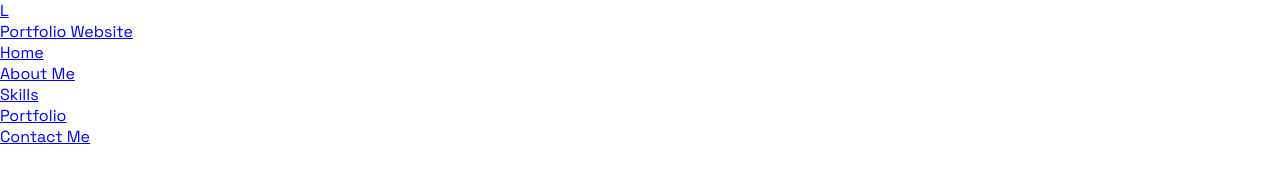
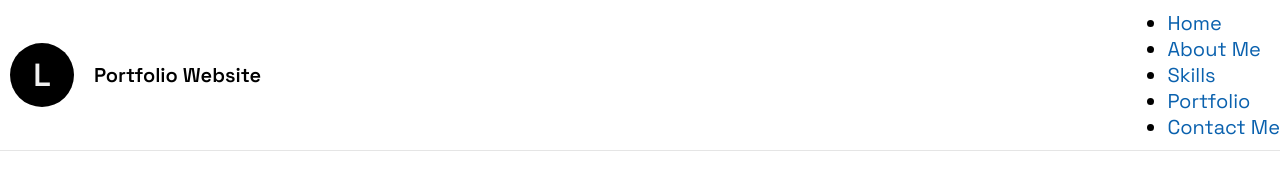
Before and after one commit to kono-seema/My_Personal_Portfolio, a plain HTML site: page index.html in a window 1280 px wide. Drawn offline with Linux system fonts and the light colour scheme.

Commit message:
font colors  set

```diff
--- a/styles.css
+++ b/styles.css
@@ -4,8 +4,71 @@
     padding:0;
 }
 
+:root{
+    --base: #555;
+    --base-100: #f1f1f1;
+    --base-400: #555;
+    --base-800: #000;
+    --yellow: #ffdd57;
+    --yellow-100: #fffbe6;
+    --yellow-400: #ffda4b;
+    --yellow-800: #8b6f00;
+    --blue:#0a61ae;
+    --blue-100: #e2f8ff;
+    --blue-400: #61dafb;
+    --blue-800: #0a61ae;
+
+}
+
 body{
     font-family: "Space Grotesk", sans-serif;
     font-optical-sizing: auto;
     font-style: normal;
+    font-size: 20px;
 }
+a {
+    text-decoration: none;
+    color: var(--blue);
+    &:hover{
+        text-decoration: underline;
+    }
+}
+
+header{
+    padding-top: 10px;
+    padding-bottom: 10px;
+    display: flex;
+    justify-content: space-between;
+    max-width: 1440px;
+    margin: auto;
+    border-bottom: 1px solid rgba(0, 0, 0, 0.1);
+
+    .logo-holder{
+        display:flex;
+        padding: 10px;
+        align-items: center;
+        font-weight: 600;
+        color: var(--base-800);
+
+        .logo{display:flex;
+            align-items: center;
+            justify-content: center;
+            font-size: 32px;
+            background-color: var(--base-800);
+            color: var(--base-100);
+            height: 64px;
+            width: 64px;
+            margin-right: 20px;
+            border-radius: 50%;
+
+        }
+        .logo-text{
+            flex:1;
+
+        }
+
+    }
+    nav{
+
+    }
+}
```
